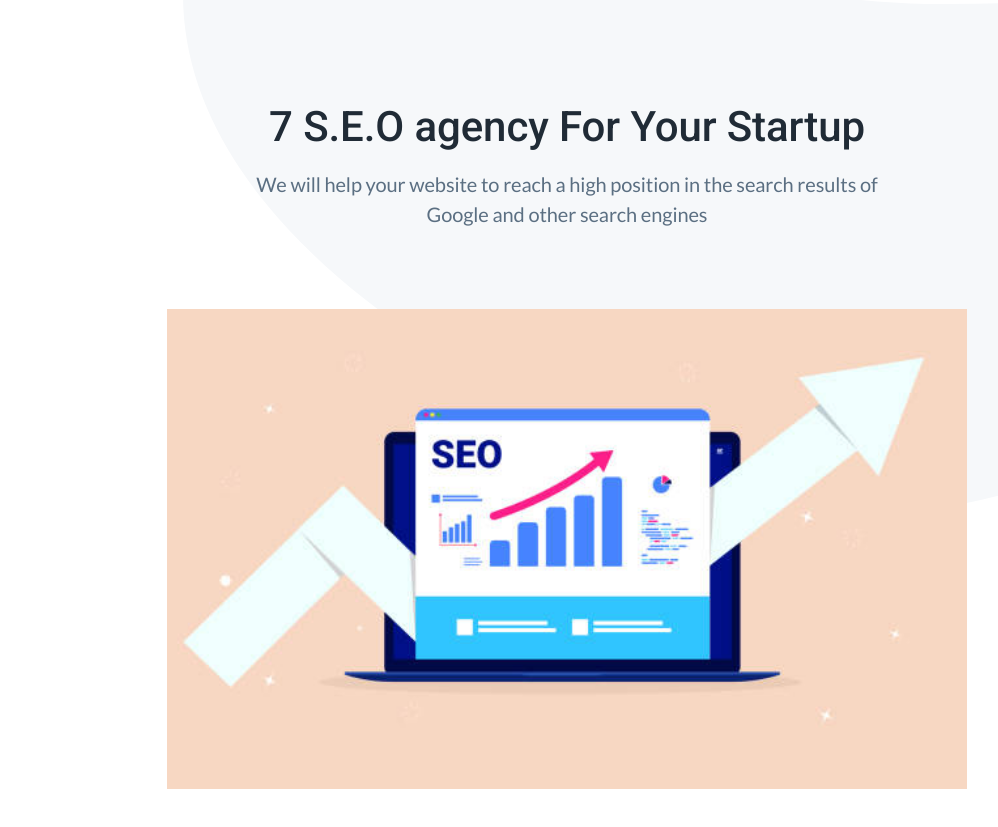
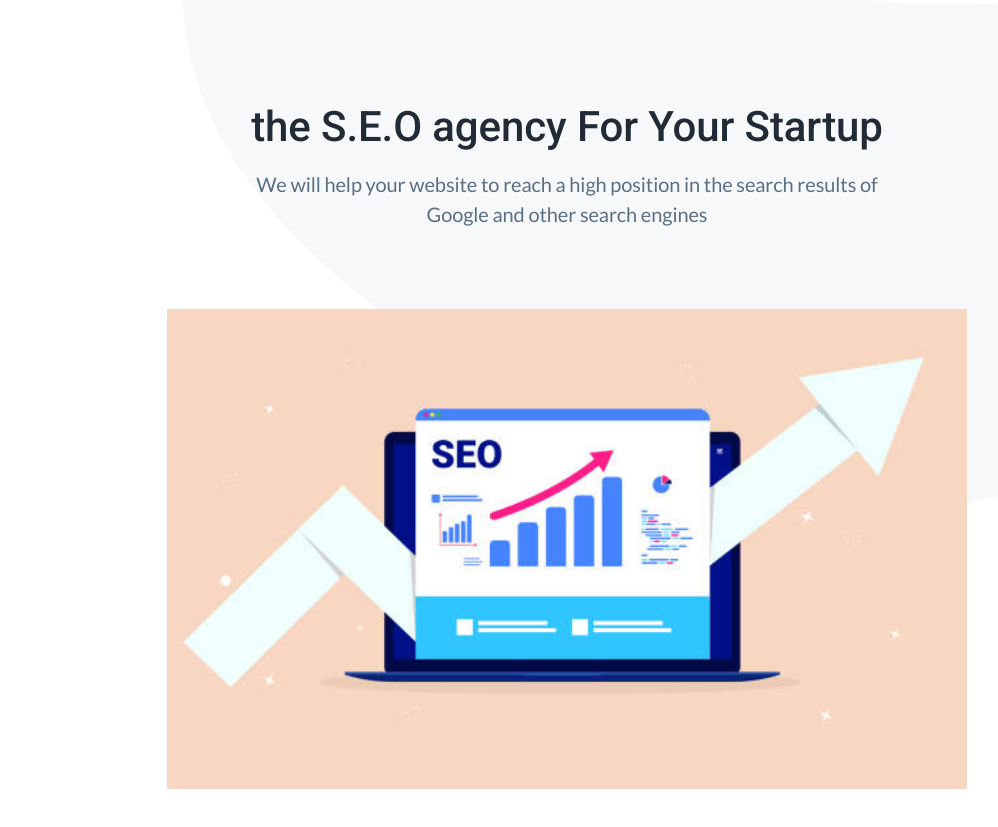
Before and after one commit to 7seo/7seo.github.io, a plain HTML site: page index.html in a window 1280 px wide. Shown: the part 87-914 px from the top of the page, without its empty margins (73-1071 px from the left). Drawn offline with nearby package versions, Linux system fonts and the light colour scheme.

Commit message:
Update index.html

```diff
--- a/index.html
+++ b/index.html
@@ -35,7 +35,7 @@
             <section class="hero text-center">
                 <div class="container-sm">
                     <div class="hero-inner">
-                        <h1 class="hero-title h2-mobile mt-0 is-revealing">7 S.E.O agency For Your Startup</h1>
+                        <h1 class="hero-title h2-mobile mt-0 is-revealing">the S.E.O agency For Your Startup</h1>
                         <p class="hero-paragraph is-revealing">We will help your website to reach a high position in the search results of Google and other search engines</p>
                         <!-- <div class="hero-form newsletter-form field field-grouped is-revealing">
                             <div class="control control-expanded">
```
